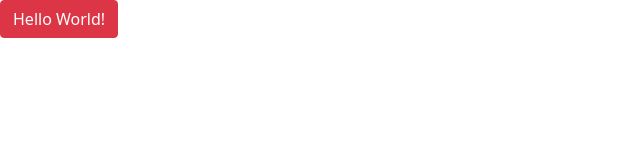
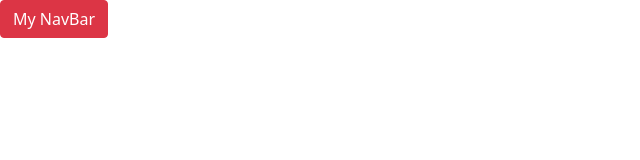
Before and after one commit to m3y54m/react-ui, a React (Create React App) app: page / in a window 1280 px wide. Shown: the top 160 px of the page, without its empty margins (0-640 px from the left). Built offline with nearby package versions, Linux system fonts and the light colour scheme.

Commit message:
Write a simple NavBar component

```diff
--- /dev/null
+++ b/src/App.jsx
@@ -0,0 +1,7 @@
+import { Component } from "react";
+
+export class NavBar extends Component {
+    render() {
+        return <button class="btn btn-danger">My NavBar</button>;
+    }
+}
--- a/src/index.js
+++ b/src/index.js
@@ -7,11 +7,8 @@ import ReactDOM from 'react-dom'
 // The following line can be included in your src/index.js or App.js file
 import 'bootstrap/dist/css/bootstrap.min.css';
 
-var element = <button class="btn btn-danger">Hello World!</button>
+import { NavBar } from './App';
 
-// Renders 'element' in the <div> tag with the id of 'root'
+// Renders NavBar component in the <div> tag with the id of 'root'
 // in the index.html file
-ReactDOM.render(element, document.getElementById('root'));
-
-// Print the element in the console of browser
-console.log(element);
+ReactDOM.render(<NavBar />, document.getElementById('root'));
```
